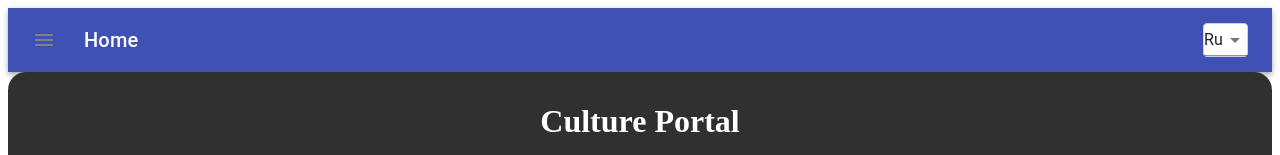
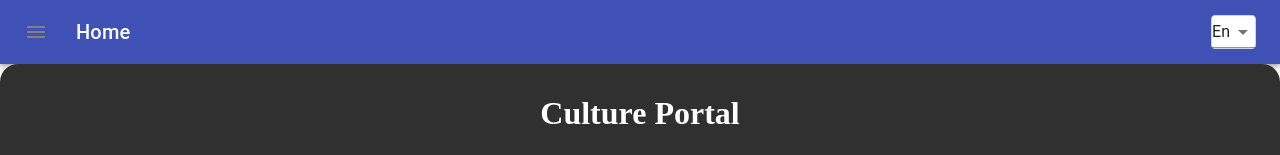
Before and after one commit to DzmitryCavi/culture-portal, a React (Create React App) app: page / in a window 1280 px wide. Shown: the top 155 px of the page. Built offline with nearby package versions, Linux system fonts and the light colour scheme.

Commit message:
feat: lang switcher

```diff
--- a/src/App.sass
+++ b/src/App.sass
@@ -0,0 +1,5 @@
+html,
+body,
+.root
+  margin: 0
+  padding: 0
--- a/src/components/navigation/navigation.tsx
+++ b/src/components/navigation/navigation.tsx
@@ -18,6 +18,7 @@ import {
 } from "@material-ui/core";
 import MenuIcon from "@material-ui/icons/Menu";
 import InboxIcon from "@material-ui/icons/MoveToInbox";
+import { useTranslation } from 'react-i18next';
 
 const useStyles = makeStyles((theme: Theme) =>
   createStyles({
@@ -63,7 +64,12 @@ const useStyles = makeStyles((theme: Theme) =>
 
 export default function Navigation() {
   const classes = useStyles();
-  const [lang, setLang] = React.useState("");
+
+  const { i18n } = useTranslation();
+  const changeLanguage = (lng: string): void => {
+    i18n.changeLanguage(lng);
+  };
+
   const [state, setState] = React.useState({
     menu: false
   });
@@ -81,8 +87,9 @@ export default function Navigation() {
     setState({ ...state, menu: open });
   };
 
+
   const handleLangChange = (event: React.ChangeEvent<{ value: unknown }>) => {
-    setLang(event.target.value as string);
+    changeLanguage(event.target.value as string);
   };
 
   const sideList = () => (
@@ -127,13 +134,13 @@ export default function Navigation() {
           <FormControl className={classes.input}>
             <NativeSelect
               id="demo-customized-select-native"
-              value={lang}
+              value='en'
               onChange={handleLangChange}
               // input={<BootstrapInput />}
             >
-              <option value={'Ru'}>Ru</option>
-              <option value={'En'}>En</option>
-              <option value={'Be'}>Be</option>
+              <option value={'ru'}>Ru</option>
+              <option value={'en'}>En</option>
+              <option value={'be'}>Be</option>
             </NativeSelect>
           </FormControl>
         </Toolbar>
--- a/src/config/i18n.js
+++ b/src/config/i18n.js
@@ -16,7 +16,7 @@ const resources = {
     translation: translationRU,
     translation: translationInterfaceRU
   },
-  by: {
+  be: {
     translation: translationBY,
   },
 };
--- a/src/containers/test/test.tsx
+++ b/src/containers/test/test.tsx
@@ -13,7 +13,7 @@ function Test() {
         <nav>
             <button onClick={() => changeLanguage('ru')}>ru</button>
             <button onClick={() => changeLanguage('en')}>en</button>
-            <button onClick={() => changeLanguage('by')}>by</button>
+            <button onClick={() => changeLanguage('be')}>be</button>
         </nav>
         <div>
             <Trans>
```
